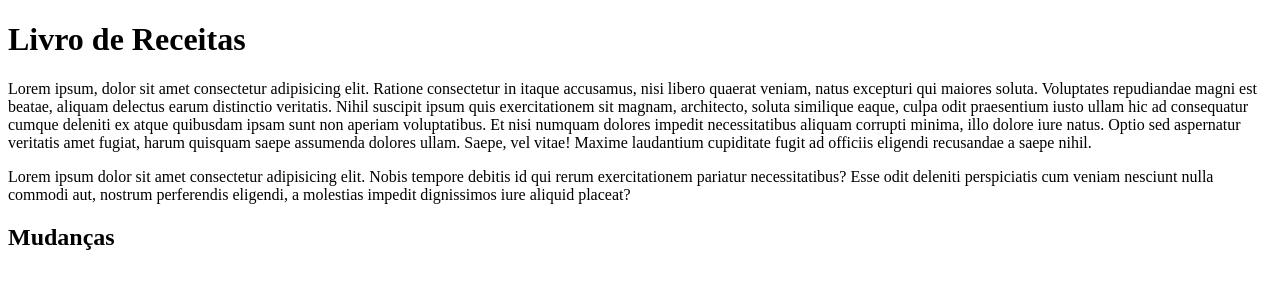
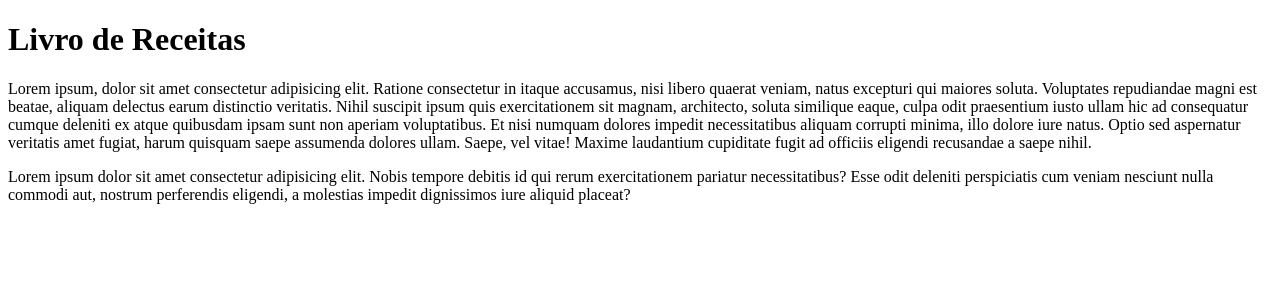
Before and after one commit to alexandraleopoldo/Receitas, a plain HTML site: page index.html in a window 1280 px wide. Drawn offline with Linux system fonts and the light colour scheme.

Commit message:
Update index.html
apaguei h2

```diff
--- a/index.html
+++ b/index.html
@@ -27,6 +27,5 @@
       perferendis eligendi, a molestias impedit dignissimos iure aliquid
       placeat?
     </p>
-    <h2>Mudanças</h2>
   </body>
 </html>
```
